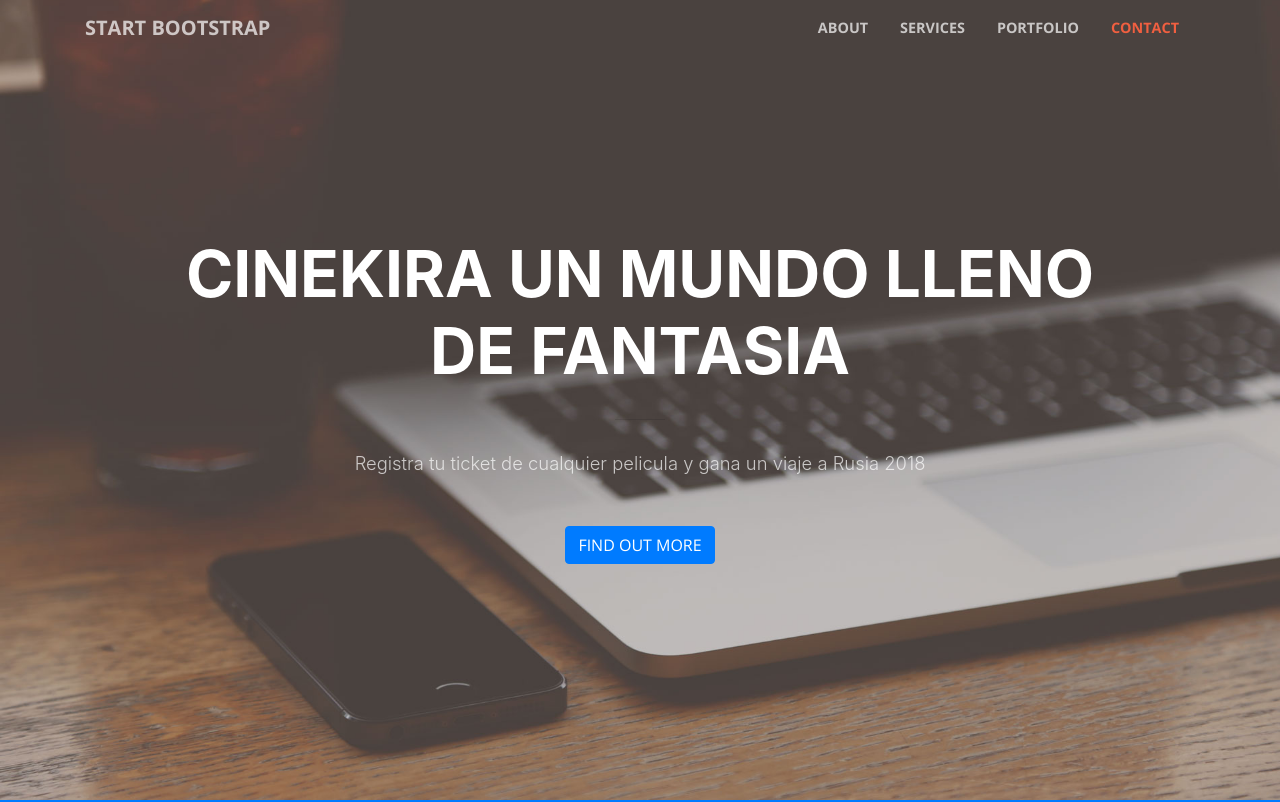
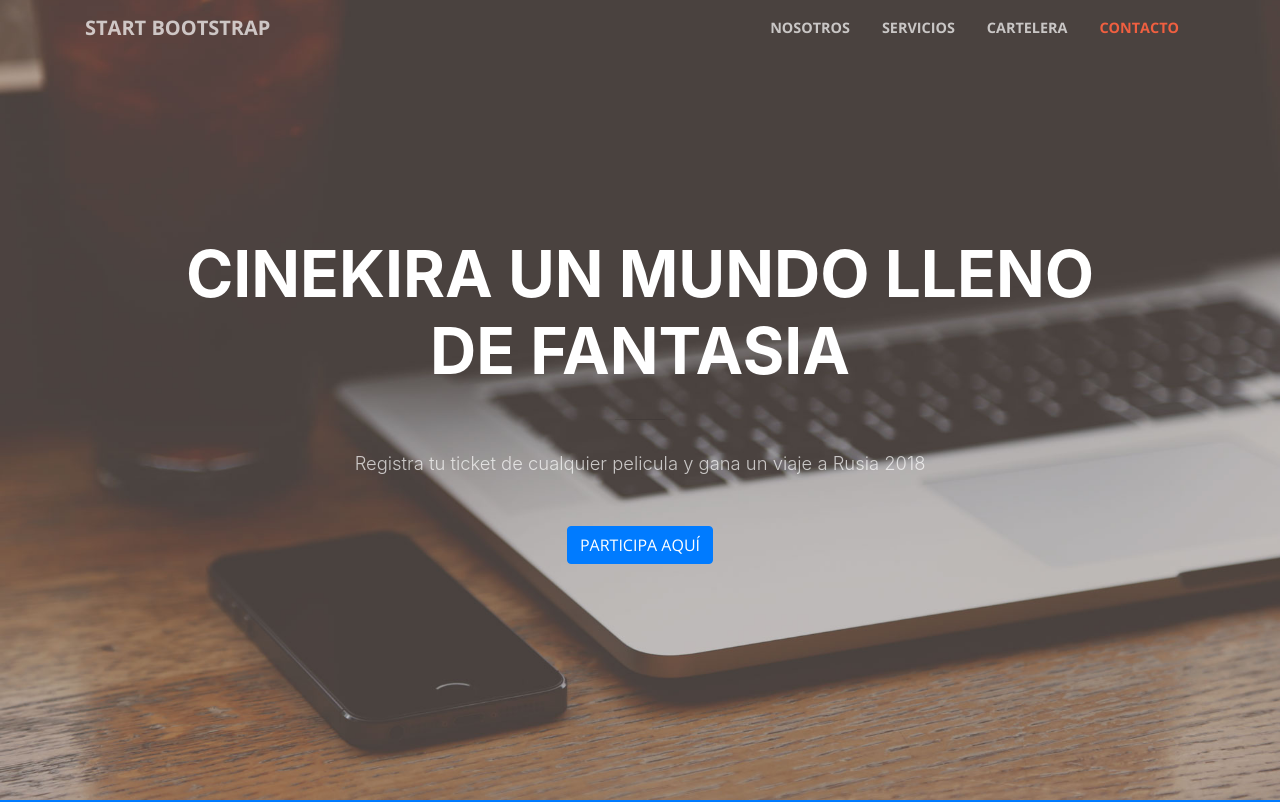
Before and after one commit to Cinekira/CINEKIRA, a website with bundled scripts: page index.html in a window 1280 px wide. Shown: the top 802 px of the page. Built offline with nearby package versions, Linux system fonts and the light colour scheme.

Commit message:
Update index.html

```diff
--- a/index.html
+++ b/index.html
@@ -8,7 +8,7 @@
     <meta name="description" content="">
     <meta name="author" content="">
 
-    <title>Creative - CINEKIRA</title>
+    <title>CINEKIRA</title>
 
     <!-- Bootstrap core CSS -->
     <link href="vendor/bootstrap/css/bootstrap.min.css" rel="stylesheet">
@@ -38,16 +38,16 @@
         <div class="collapse navbar-collapse" id="navbarResponsive">
           <ul class="navbar-nav ml-auto">
             <li class="nav-item">
-              <a class="nav-link js-scroll-trigger" href="#about">About</a>
+              <a class="nav-link js-scroll-trigger" href="#about">Nosotros</a>
             </li>
             <li class="nav-item">
-              <a class="nav-link js-scroll-trigger" href="#services">Services</a>
+              <a class="nav-link js-scroll-trigger" href="#services">Servicios</a>
             </li>
             <li class="nav-item">
-              <a class="nav-link js-scroll-trigger" href="#portfolio">Portfolio</a>
+              <a class="nav-link js-scroll-trigger" href="#portfolio">Cartelera</a>
             </li>
             <li class="nav-item">
-              <a class="nav-link js-scroll-trigger" href="#contact">Contact</a>
+              <a class="nav-link js-scroll-trigger" href="#contact">Contacto</a>
             </li>
           </ul>
         </div>
@@ -65,7 +65,7 @@
           </div>
           <div class="col-lg-8 mx-auto">
             <p class="text-faded mb-5">Registra tu ticket de cualquier pelicula y gana un viaje a Rusia 2018</p>
-            <a class="btn btn-primary btn-xl js-scroll-trigger" href="#about">Find Out More</a>
+            <a class="btn btn-primary btn-xl js-scroll-trigger" href="#about">Participa aquí</a>
           </div>
         </div>
       </div>
```
